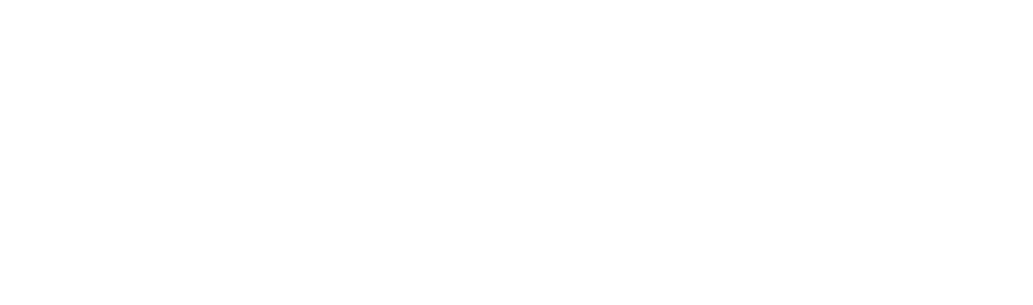
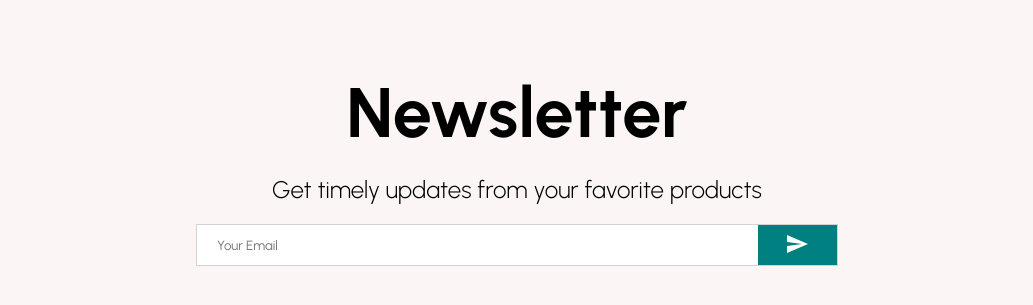
Before and after one commit to naimahassan43/react-ecommerce, a React (Create React App) app: page / in a window 1280 px wide. Shown: the part 2311-2616 px from the top of the page, without its empty margins (123-1156 px from the left). Before the commit the page ends 2216 px from the top, so only its background shows below. Built offline with nearby package versions, Linux system fonts and the light colour scheme.

Commit message:
Newsletter component

```diff
--- /dev/null
+++ b/src/components/Newsletter.jsx
@@ -0,0 +1,58 @@
+import React from "react";
+import styled from "styled-components";
+import SendIcon from "@mui/icons-material/Send";
+
+const Container = styled.div`
+  height: 60vh;
+  background-color: #fcf5f5;
+  display: flex;
+  align-items: center;
+  justify-content: center;
+  flex-direction: column;
+`;
+const Title = styled.h1`
+  font-size: 70px;
+  margin-bottom: 20px;
+`;
+const Description = styled.div`
+  font-size: 24px;
+  font-weight: 300;
+  margin-bottom: 20px;
+`;
+const InputContainer = styled.div`
+  width: 50%;
+  height: 40px;
+  background-color: #fff;
+  display: flex;
+  justify-content: space-between;
+  border: 1px solid lightgray;
+`;
+const Input = styled.input`
+  border: none;
+  flex: 8;
+  padding-left: 20px;
+`;
+const Button = styled.button`
+  flex: 1;
+  border: none;
+  background-color: teal;
+  color: #fff;
+  cursor: pointer;
+`;
+
+const Newsletter = () => {
+  return (
+    <Container>
+      <Title>Newsletter</Title>
+      <Description>Get timely updates from your favorite products</Description>
+      <InputContainer>
+        <Input placeholder="Your Email" />
+        <Button>
+          <SendIcon />
+        </Button>
+      </InputContainer>
+    </Container>
+  );
+};
+
+export default Newsletter;
--- a/src/pages/Home.jsx
+++ b/src/pages/Home.jsx
@@ -2,6 +2,7 @@
 import Announcement from "../components/Announcement";
 import Categories from "../components/Categories";
 import Navbar from "../components/Navbar";
+import Newsletter from "../components/Newsletter";
 import Products from "../components/Products";
 import Slider from "../components/Slider";
 
@@ -13,6 +14,7 @@
       <Slider />
       <Categories />
       <Products />
+      <Newsletter />
     </div>
   );
 };
```
